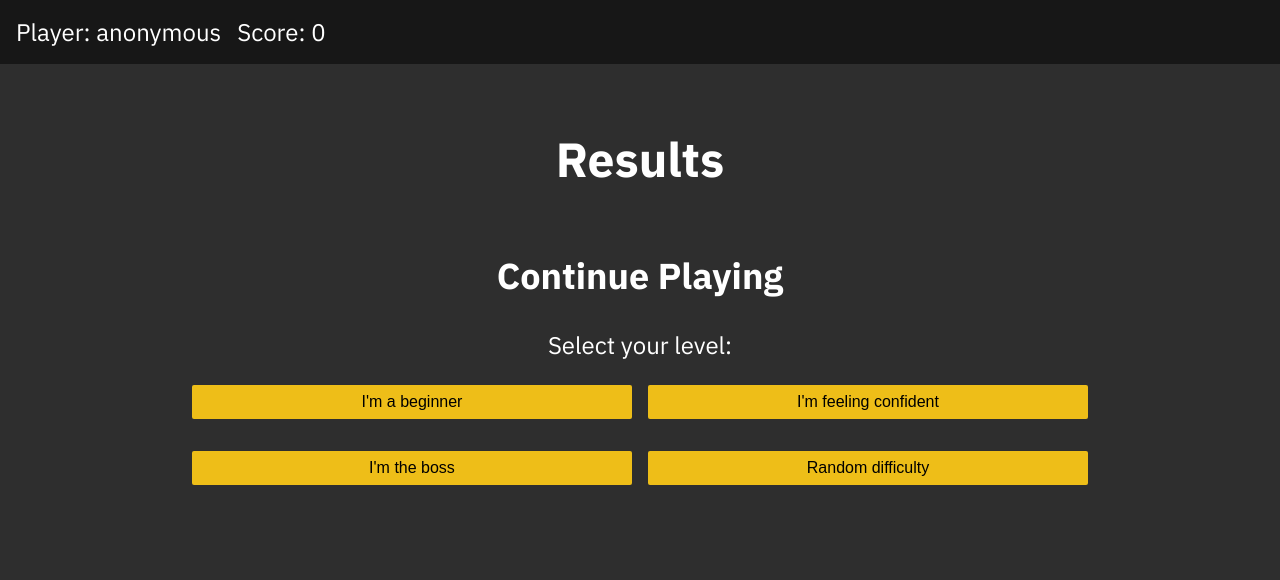
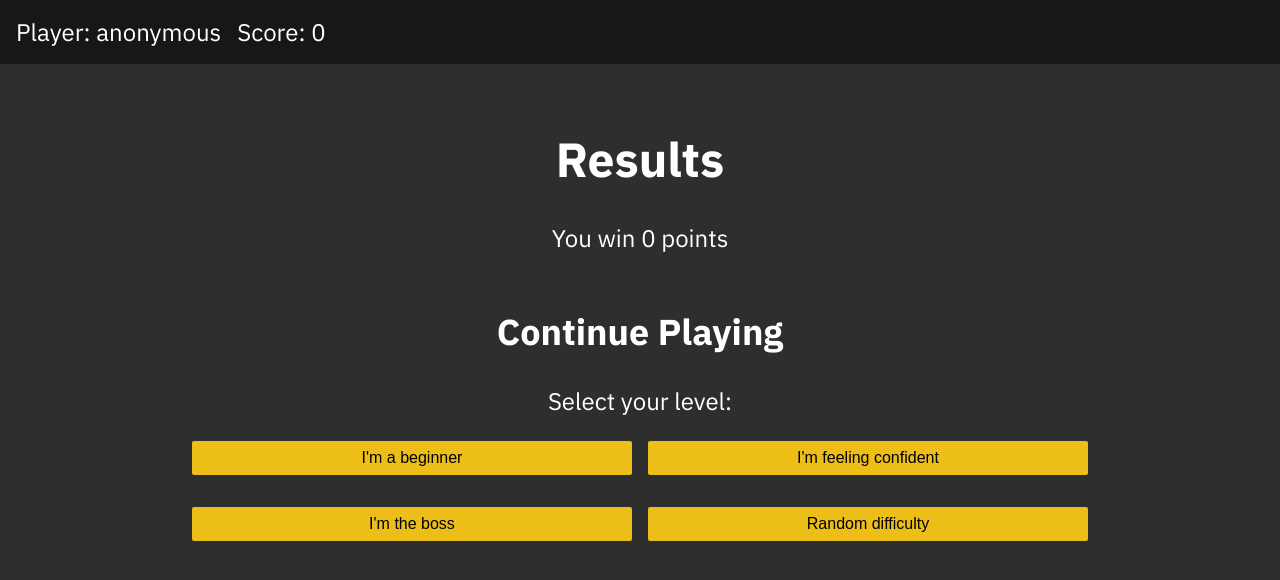
Before and after one commit to matiasbenedetto/quiz, a Next.js app: page /quiz/results in a window 1280 px wide. Shown: the top 580 px of the page. Built offline with nearby package versions, Linux system fonts and the light colour scheme.

Commit message:
points won

```diff
--- a/pages/quiz/results/index.tsx
+++ b/pages/quiz/results/index.tsx
@@ -1,7 +1,7 @@
 import { useEffect } from 'react';
 import { useQuiz } from '../../../context/Quiz';
 import StartQuizButtons from "../../../components/StartQuizButtons";
-import Answer from '../../../components/Answer/Answer';
+import Answer from '../../../components/Answer';
 import { useDispatchUser } from '../../../context/User';
 import userActions from '../../../context/User/actions';
 import Layout from '../../../components/Layout';
@@ -28,6 +28,7 @@ function Results() {
     <Layout>
       <style jsx>{styles}</style>
       <h1>Results</h1>
+      <p>You win {points} {points!=1 ? 'points' : 'point'}</p>
       <div className="resultsGrid">
         {quiz.questions.map(item => <Answer question={item} key={item.glossaryId} />)}
       </div>
```
